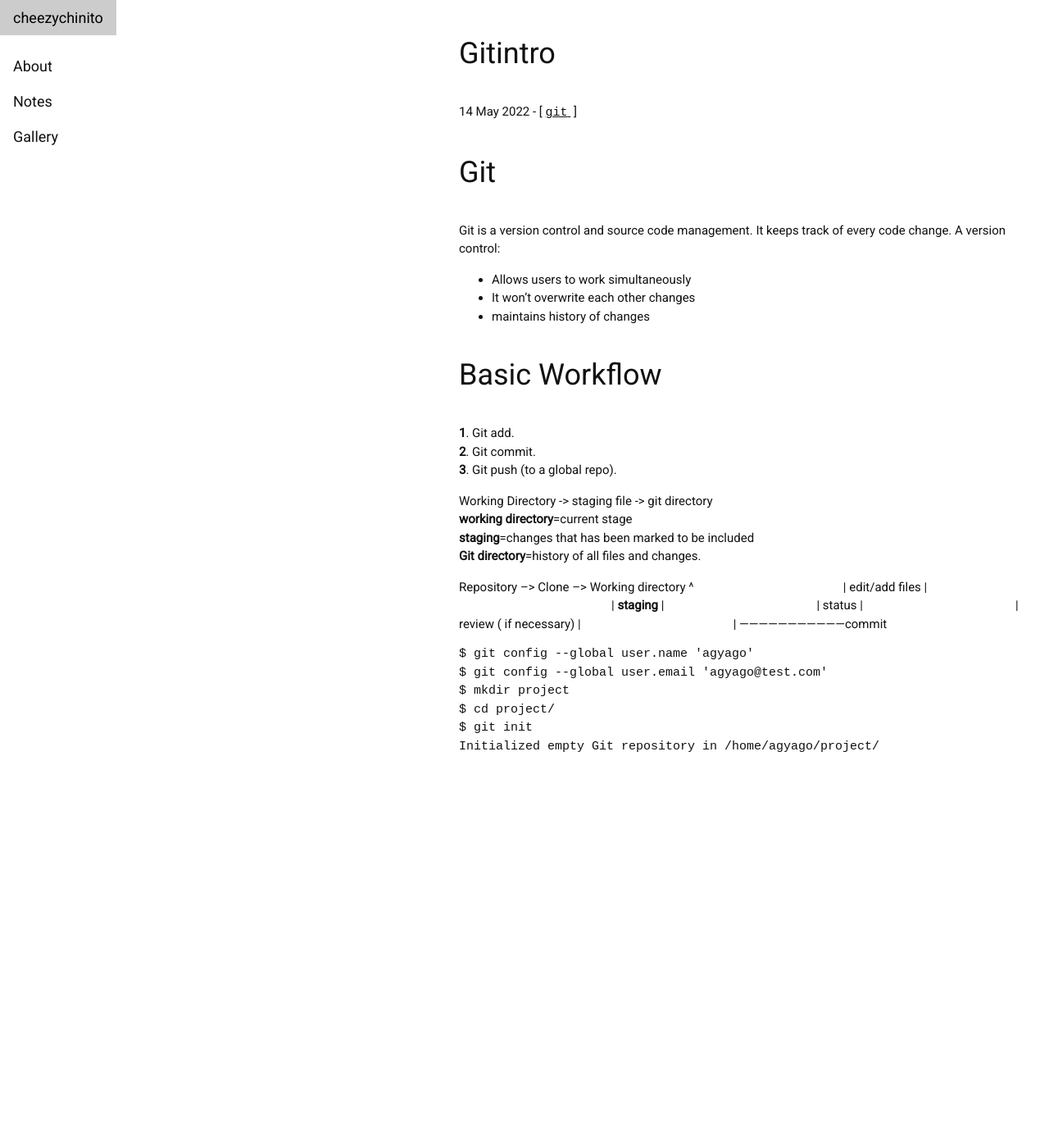
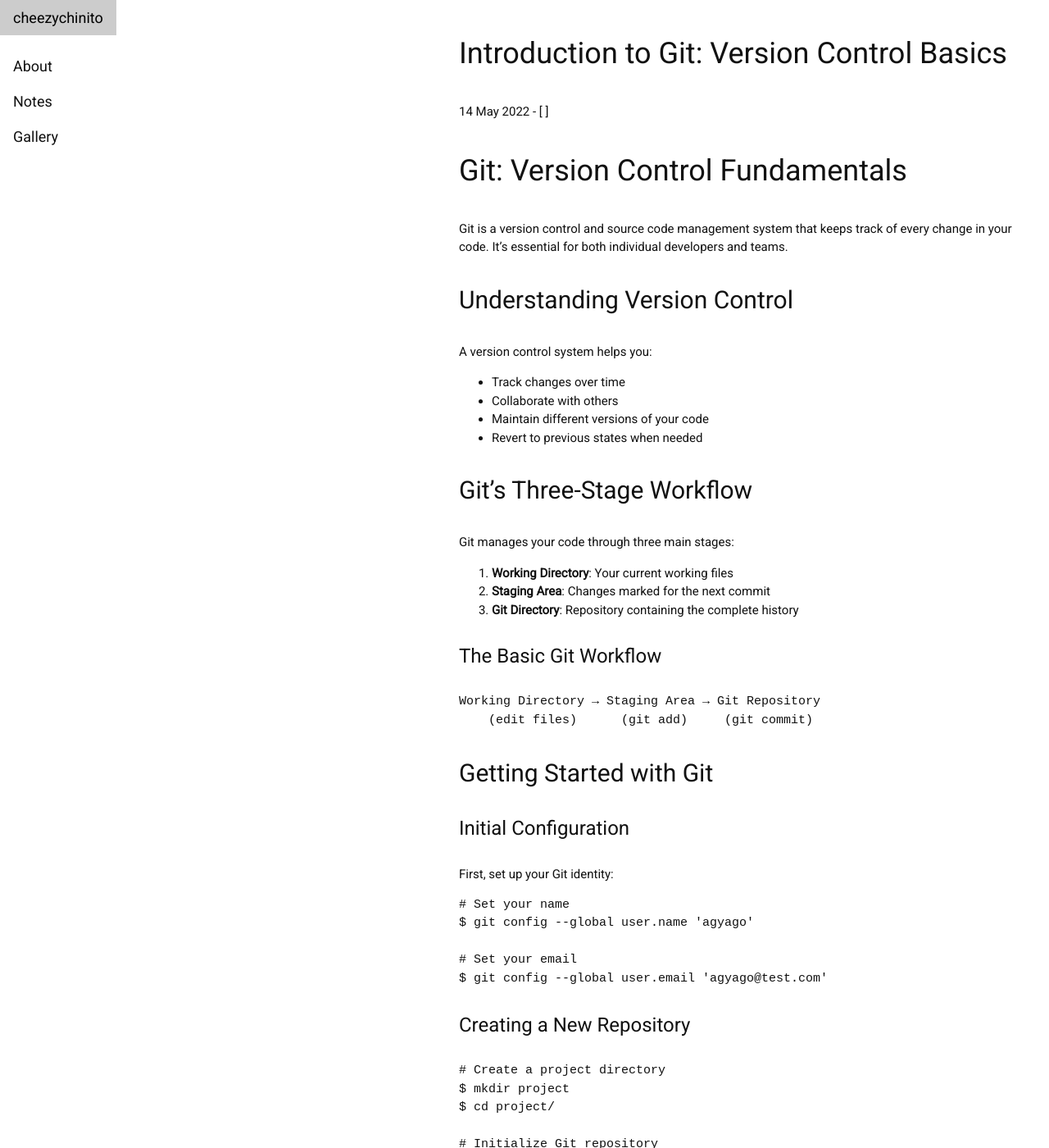
Before and after one commit to agyago/agyago.github.io, a Jekyll site: the page built from _posts/2022-05-14-GitIntro.md, in a window 1280 px wide and 1400 px high. Shown: the whole window at 82% size. Built offline with Jekyll 4.4.1, drawn with Linux system fonts in a browser that asks for light colours; comment, search, counter and statistics services are not loaded; some of the changed text lies outside the part shown.

Commit message:
refactor and rephrase

````diff
--- a/_posts/2022-05-14-GitIntro.md
+++ b/_posts/2022-05-14-GitIntro.md
@@ -1,35 +1,96 @@
 ---
 layout: post
-description: git
-tags: git
+title: "Introduction to Git: Version Control Basics"
+date: 2022-05-14
+categories: [git, development]
 ---
-# Git
 
-Git is a version control and source code management. It keeps track of every code change.
-A version control:
-- Allows users to work simultaneously
-- It won't overwrite each other changes
-- maintains history of changes
+# Git: Version Control Fundamentals
 
-# Basic Workflow
+Git is a version control and source code management system that keeps track of every change in your code. It's essential for both individual developers and teams.
 
-**1**. Git add.
-**2**. Git commit.
-**3**. Git push (to a global repo).
+## Understanding Version Control
 
-Working Directory -> staging file -> git directory
-**working directory**=current stage
-**staging**=changes that has been marked to be included
-**Git directory**=history of all files and changes.
+A version control system helps you:
+- Track changes over time
+- Collaborate with others
+- Maintain different versions of your code
+- Revert to previous states when needed
 
+## Git's Three-Stage Workflow
 
-Repository --> Clone --> Working directory
-       ^&nbsp;&nbsp;&nbsp;&nbsp;&nbsp;&nbsp;&nbsp;&nbsp;&nbsp;&nbsp;&nbsp;&nbsp;&nbsp;&nbsp;&nbsp;&nbsp;&nbsp;&nbsp;&nbsp;&nbsp;&nbsp;&nbsp;&nbsp;&nbsp;&nbsp;&nbsp;&nbsp;&nbsp;&nbsp;&nbsp;&nbsp;&nbsp;&nbsp;&nbsp;&nbsp;&nbsp;&nbsp;&nbsp;&nbsp;&nbsp;&nbsp;&nbsp;&nbsp;&nbsp;&nbsp;&nbsp;&nbsp;&nbsp;&nbsp;| edit/add files
-         |&nbsp;&nbsp;&nbsp;&nbsp;&nbsp;&nbsp;&nbsp;&nbsp;&nbsp;&nbsp;&nbsp;&nbsp;&nbsp;&nbsp;&nbsp;&nbsp;&nbsp;&nbsp;&nbsp;&nbsp;&nbsp;&nbsp;&nbsp;&nbsp;&nbsp;&nbsp;&nbsp;&nbsp;&nbsp;&nbsp;&nbsp;&nbsp;&nbsp;&nbsp;&nbsp;&nbsp;&nbsp;&nbsp;&nbsp;&nbsp;&nbsp;&nbsp;&nbsp;&nbsp;&nbsp;&nbsp;&nbsp;&nbsp;&nbsp; | **staging**
-         |&nbsp;&nbsp;&nbsp;&nbsp;&nbsp;&nbsp;&nbsp;&nbsp;&nbsp;&nbsp;&nbsp;&nbsp;&nbsp;&nbsp;&nbsp;&nbsp;&nbsp;&nbsp;&nbsp;&nbsp;&nbsp;&nbsp;&nbsp;&nbsp;&nbsp;&nbsp;&nbsp;&nbsp;&nbsp;&nbsp;&nbsp;&nbsp;&nbsp;&nbsp;&nbsp;&nbsp;&nbsp;&nbsp;&nbsp;&nbsp;&nbsp;&nbsp;&nbsp;&nbsp;&nbsp;&nbsp;&nbsp;&nbsp;&nbsp; | status
-         |&nbsp;&nbsp;&nbsp;&nbsp;&nbsp;&nbsp;&nbsp;&nbsp;&nbsp;&nbsp;&nbsp;&nbsp;&nbsp;&nbsp;&nbsp;&nbsp;&nbsp;&nbsp;&nbsp;&nbsp;&nbsp;&nbsp;&nbsp;&nbsp;&nbsp;&nbsp;&nbsp;&nbsp;&nbsp;&nbsp;&nbsp;&nbsp;&nbsp;&nbsp;&nbsp;&nbsp;&nbsp;&nbsp;&nbsp;&nbsp;&nbsp;&nbsp;&nbsp;&nbsp;&nbsp;&nbsp;&nbsp;&nbsp;&nbsp; | review ( if necessary)
-         |&nbsp;&nbsp;&nbsp;&nbsp;&nbsp;&nbsp;&nbsp;&nbsp;&nbsp;&nbsp;&nbsp;&nbsp;&nbsp;&nbsp;&nbsp;&nbsp;&nbsp;&nbsp;&nbsp;&nbsp;&nbsp;&nbsp;&nbsp;&nbsp;&nbsp;&nbsp;&nbsp;&nbsp;&nbsp;&nbsp;&nbsp;&nbsp;&nbsp;&nbsp;&nbsp;&nbsp;&nbsp;&nbsp;&nbsp;&nbsp;&nbsp;&nbsp;&nbsp;&nbsp;&nbsp;&nbsp;&nbsp;&nbsp;&nbsp; |
-         ---------------------------------commit
+Git manages your code through three main stages:
+
+1. **Working Directory**: Your current working files
+2. **Staging Area**: Changes marked for the next commit
+3. **Git Directory**: Repository containing the complete history
+
+### The Basic Git Workflow
+
+```
+Working Directory → Staging Area → Git Repository
+    (edit files)      (git add)     (git commit)
+```
+
+## Getting Started with Git
+
+### Initial Configuration
+
+First, set up your Git identity:
+
+```bash
+# Set your name
+$ git config --global user.name 'agyago'
+
+# Set your email
+$ git config --global user.email 'agyago@test.com'
+```
+
+### Creating a New Repository
+
+```bash
+# Create a project directory
+$ mkdir project
+$ cd project/
+
+# Initialize Git repository
+$ git init
+# Output: Initialized empty Git repository in /home/agyago/project/
+```
+
+## Core Git Commands
+
+The three essential commands for daily Git usage:
+
+1. **`git add`**: Stage your changes
+2. **`git commit`**: Save staged changes to repository
+3. **`git push`**: Upload local commits to remote repository
+
+## Git Workflow Diagram
+
+```
+Repository → Clone → Working Directory
+                          ↑
+                    Edit/Add files
+                          |
+                        Stage
+                          |
+                        Status
+                          |
+                    Review changes
+                          |
+                       Commit
+                          ↓
+                    Git Directory
+```
+
+## Key Concepts
+
+- **Working Directory**: Contains your actual files
+- **Staging**: Prepares changes to be included in the next commit
+- **Git Directory**: Stores the complete project history
+
+Remember: Git is not just a backup system—it's a powerful tool for managing your code's evolution over time.
 
 ```git
 $ git config --global user.name 'agyago'
````
